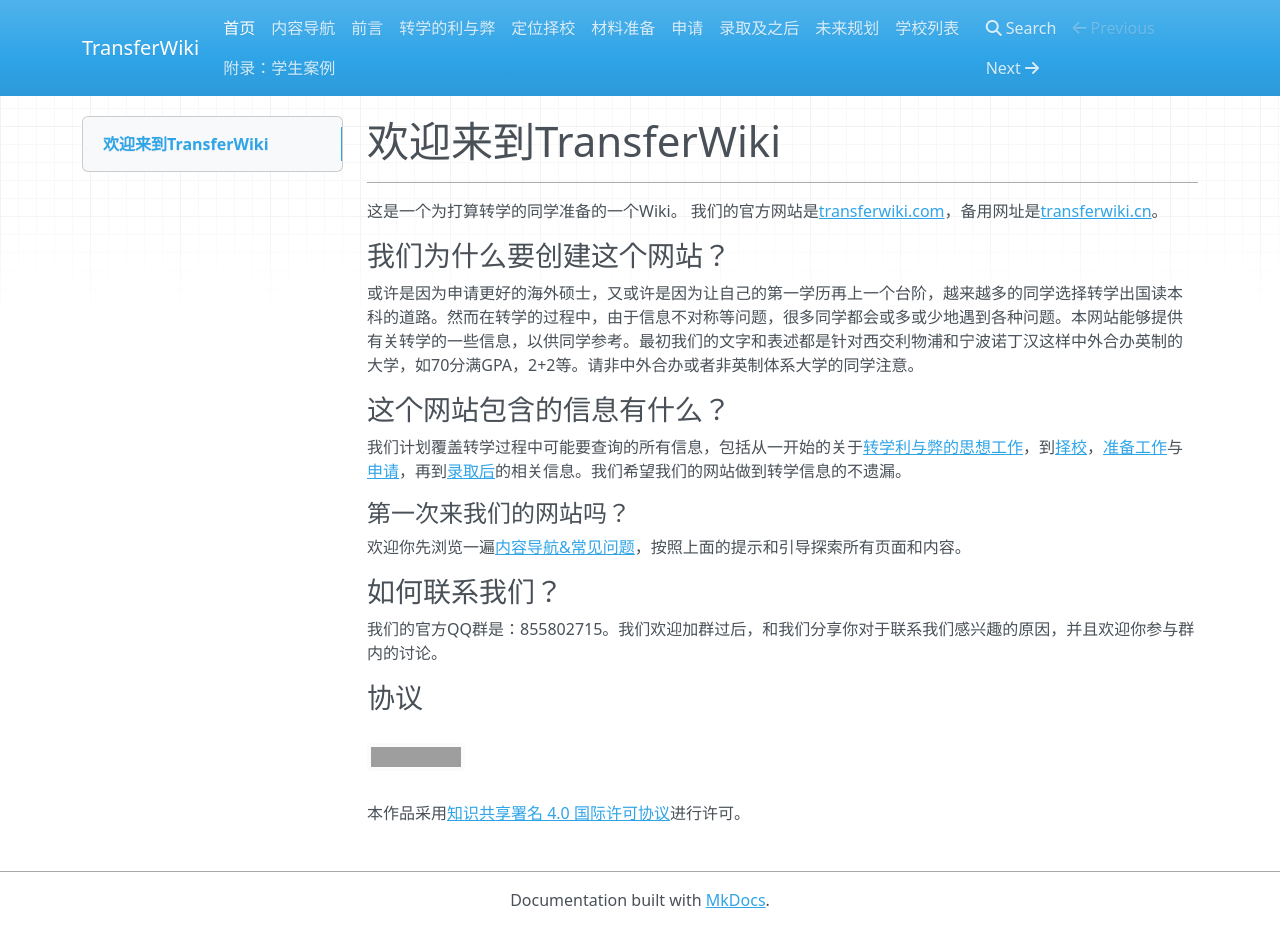
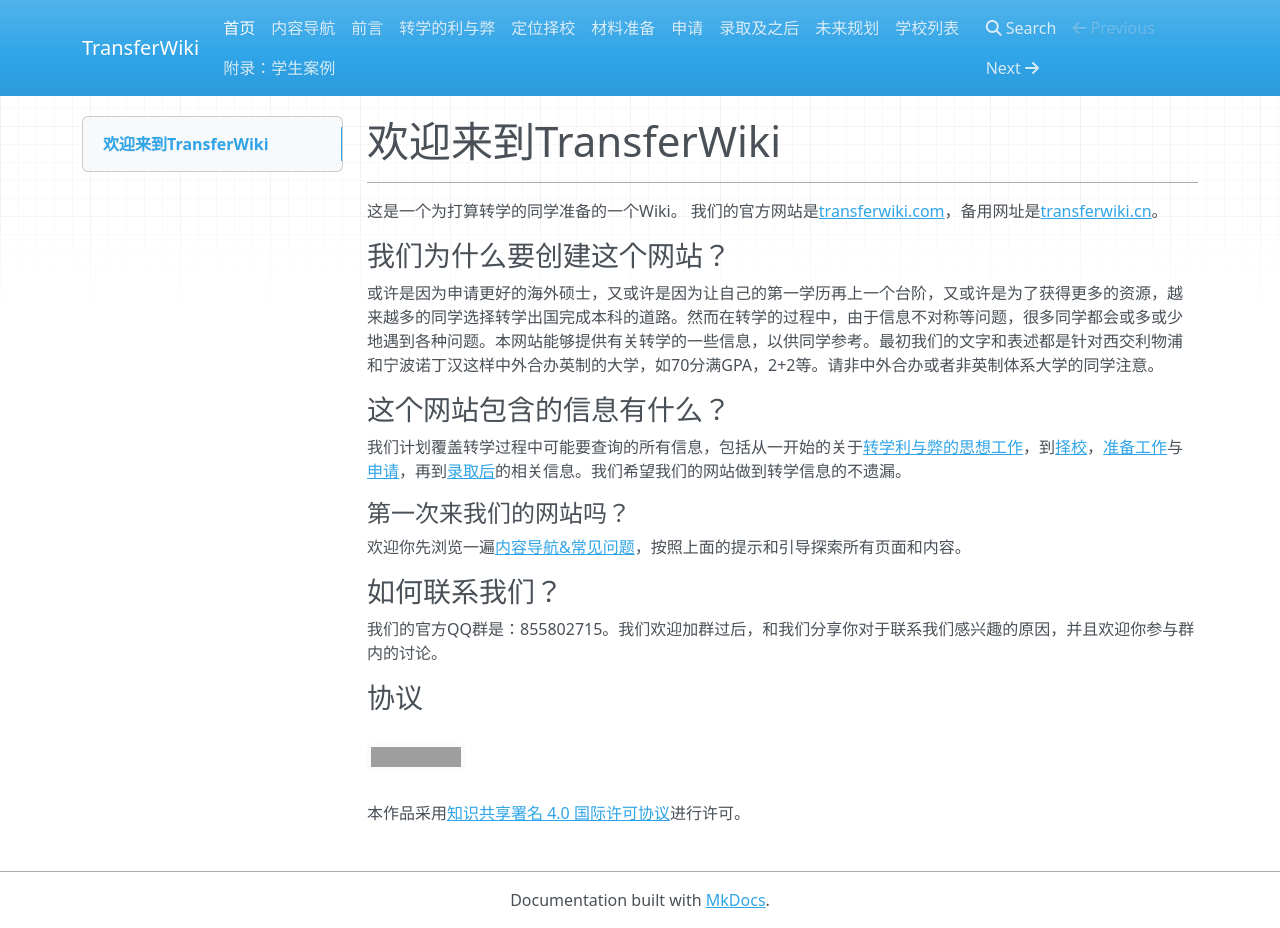
Before and after one commit to SihanXU/TransferWiki, an MkDocs documentation site: the page built from docs/index.md, in a window 1280 px wide and 928 px high. Built offline with MkDocs 1.6.1, drawn with Linux system fonts in a browser that asks for light colours; nearby versions of some CDN libraries; grey boxes are pictures that could not be loaded.

Commit message:
Update index.md

```diff
--- a/docs/index.md
+++ b/docs/index.md
@@ -7,7 +7,7 @@
 
 ### 我们为什么要创建这个网站？
 
-或许是因为申请更好的海外硕士，又或许是因为让自己的第一学历再上一个台阶，越来越多的同学选择转学出国读本科的道路。然而在转学的过程中，由于信息不对称等问题，很多同学都会或多或少地遇到各种问题。本网站能够提供有关转学的一些信息，以供同学参考。最初我们的文字和表述都是针对西交利物浦和宁波诺丁汉这样中外合办英制的大学，如70分满GPA，2+2等。请非中外合办或者非英制体系大学的同学注意。
+或许是因为申请更好的海外硕士，又或许是因为让自己的第一学历再上一个台阶，又或许是为了获得更多的资源，越来越多的同学选择转学出国完成本科的道路。然而在转学的过程中，由于信息不对称等问题，很多同学都会或多或少地遇到各种问题。本网站能够提供有关转学的一些信息，以供同学参考。最初我们的文字和表述都是针对西交利物浦和宁波诺丁汉这样中外合办英制的大学，如70分满GPA，2+2等。请非中外合办或者非英制体系大学的同学注意。
 
 ### 这个网站包含的信息有什么？
 
```
